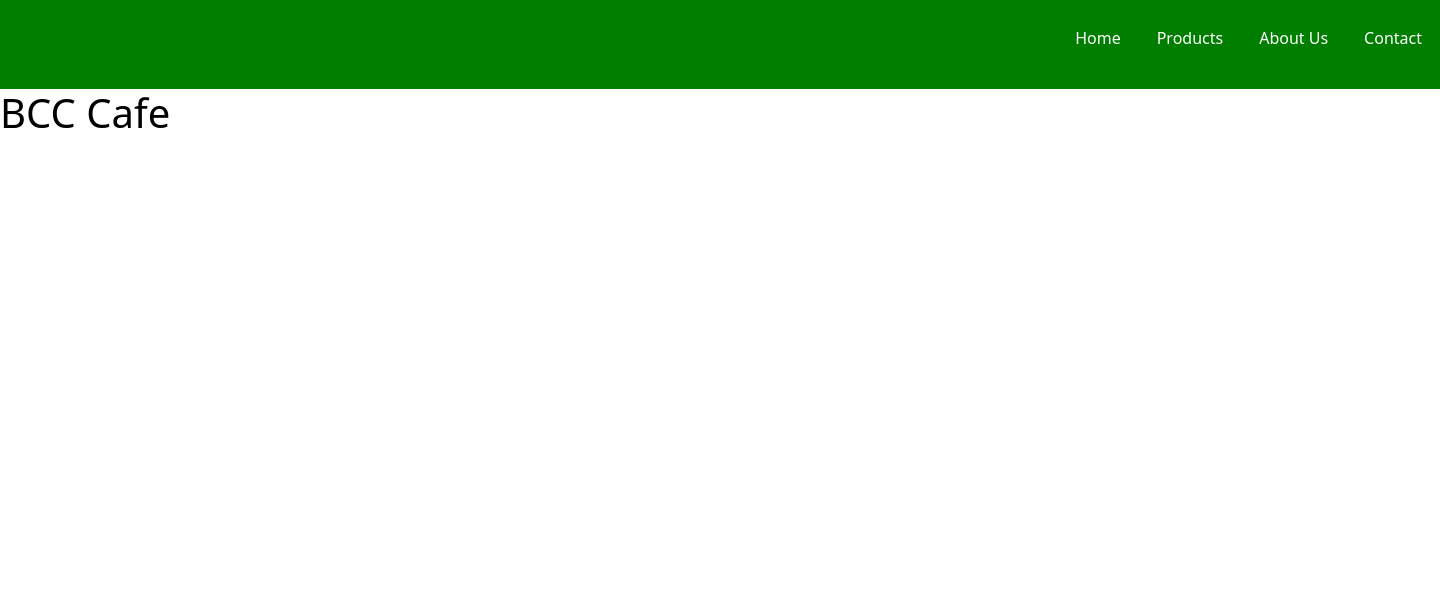
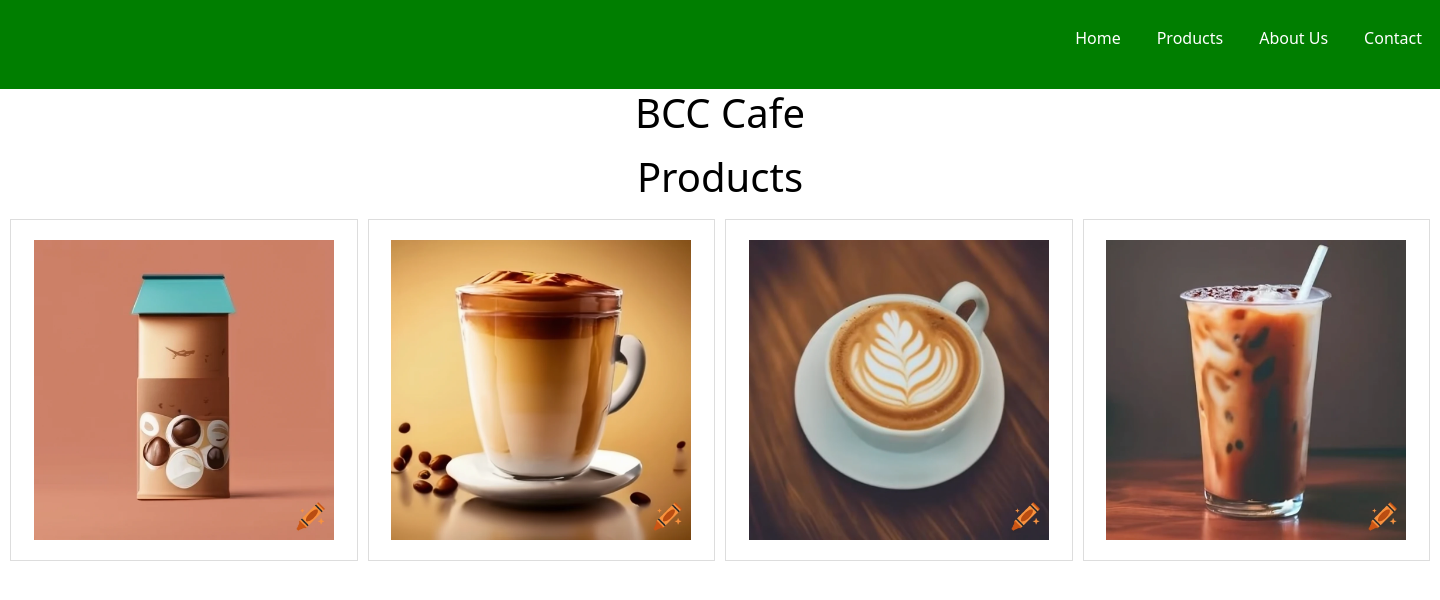
Before and after one commit to joshua496/sageandbeans, a PHP site: page / in a window 1440 px wide. Shown: the top 600 px of the page. Run offline with PHP 8.4, Linux system fonts and the light colour scheme.

Commit message:
major update in website(add images)

```diff
--- a/index.html
+++ b/index.html
@@ -31,20 +31,41 @@
       </ul>
     </nav>
   </header>
-
+  <!--HOME-->
   <section id="Home">
   </section>
 
   <h1>BCC Cafe</h1>
+  <p></p>
 
 
+  <!--PRODUCT-->
+  <h1>Products</h1>
+  <section id="Products">
+    <div class="grid-container">
+      <div class="grid-item">
+        <img src="images/coffee beans.png" width="300px" height="300px">
+      </div>
 
-  <section id="Products">
+      <div class="grid-item">
+        <img src="images/espreso.png" width="300px" height="300px">
+      </div>
+
+      <div class="grid-item">
+        <img src="images/cappuccino.png" width="300px" height="300px"></div>
+
+        <div class="grid-item">
+        <img src="images/iced coffee.png" width="300px" height="300px">
+
+      </div>
+
+    </div>
   </section>
-
+  <!--ABOUT-->
   <section id="About">
   </section>
 
+  <!--CONTACT-->
   <section id="Contact">
   </section>
 </body>
--- a/styles.css
+++ b/styles.css
@@ -1,3 +1,6 @@
+h1{
+    text-align: center;
+}
 body {
     background-color:white;
     color: black;
@@ -37,3 +40,16 @@ body {
     background-color: transparent;
     color: yellow;
 }
+
+.grid-container {
+    display: grid;
+    grid-template-columns: repeat(4, 1fr);
+    gap: 10px;
+
+    padding: 10px;
+  }
+  .grid-item {
+    padding: 20px;
+    border: 1px solid #ddd;
+    text-align: center;
+  }
```
Also changed, not shown: images/beans.jpg (added), images/cappuccino.png (added), images/coffee beans.png (added), images/espreso.png (added), images/iced coffee.png (added).
